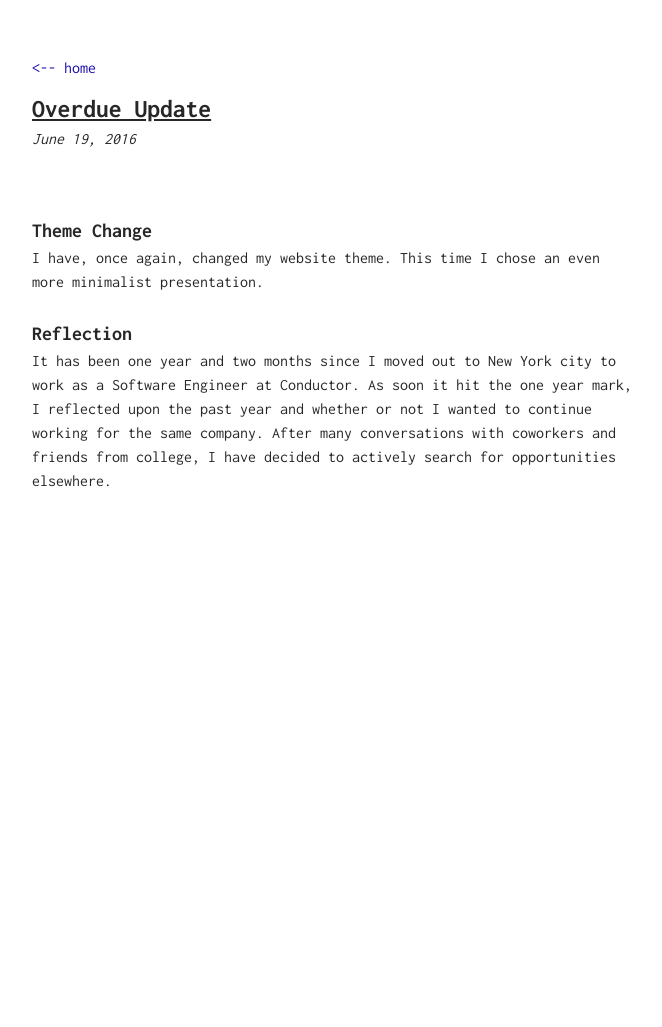
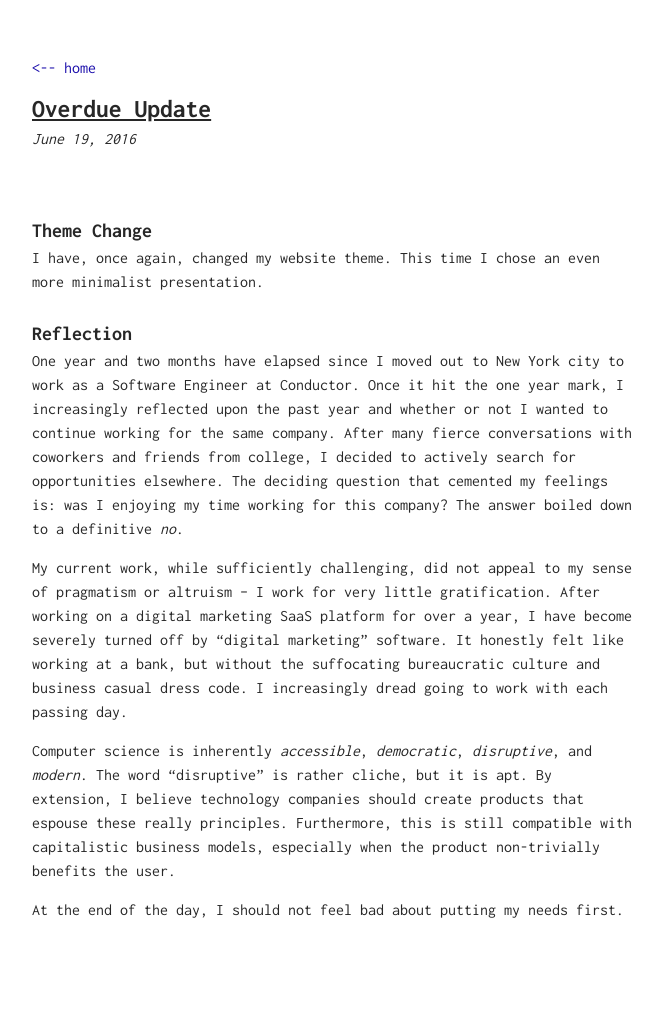
Before and after one commit to Kreispy/kreispy.github.io, a Jekyll site: the page built from _posts/2016-06-19-life-update.md, in a window 1280 px wide. Shown: the whole page, without its empty margins (308-970 px from the left). Built offline with Jekyll 4.4.1, drawn with Linux system fonts in a browser that asks for light colours; before the commit the page ends 900 px from its top, so only the background shows below that.

Commit message:
more content

```diff
--- a/_posts/2016-06-19-life-update.md
+++ b/_posts/2016-06-19-life-update.md
@@ -7,6 +7,18 @@ title: "Overdue Update"
 I have, once again, changed my website theme. This time I chose an even more minimalist presentation.
 
 # Reflection
-It has been one year and two months since I moved out to New York city to work as a Software Engineer at Conductor.
-As soon it hit the one year mark, I reflected upon the past year and whether or not I wanted to continue working for the same company.
-After many conversations with coworkers and friends from college, I have decided to actively search for opportunities elsewhere.
+One year and two months have elapsed since I moved out to New York city to work as a Software Engineer at Conductor.
+Once it hit the one year mark, I increasingly reflected upon the past year and whether or not I wanted to continue working for the same company.
+After many fierce conversations with coworkers and friends from college, I decided to actively search for opportunities elsewhere.
+The deciding question that cemented my feelings is: was I enjoying my time working for this company? The answer boiled down to a definitive *no*.
+
+My current work, while sufficiently challenging, did not appeal to my sense of pragmatism or altruism -- I work for very little gratification.
+After working on a digital marketing SaaS platform for over a year, I have become severely turned off by "digital marketing" software.
+It honestly felt like working at a bank, but without the suffocating bureaucratic culture and business casual dress code.
+I increasingly dread going to work with each passing day.
+
+Computer science is inherently *accessible*, *democratic*, *disruptive*, and *modern*. The word "disruptive" is rather cliche, but it is apt.
+By extension, I believe technology companies should create products that espouse these really principles.
+Furthermore, this is still compatible with capitalistic business models, especially when the product non-trivially benefits the user.
+
+At the end of the day, I should not feel bad about putting my needs first.
```
Also changed, not shown: _posts/2014-08-17-the-family-laundromat.md (+2 -2 lines), _posts/2014-12-23-senior-design-project.md (+1 -1 lines).
